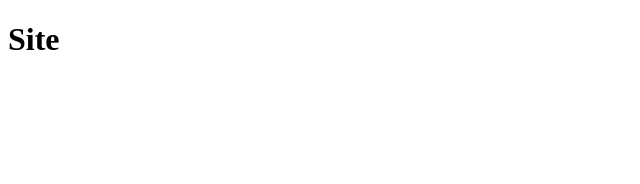
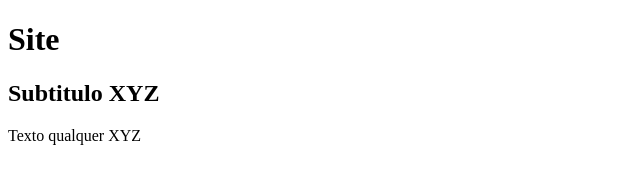
Before and after one commit to bsantostiago/teste-repo-2025, a plain HTML site: page index.html in a window 1280 px wide. Shown: the whole page, without its empty margins (0-640 px from the left). Drawn offline with Linux system fonts and the light colour scheme.

Commit message:
Adicione subtitulo e texto XYZ

```diff
--- a/index.html
+++ b/index.html
@@ -7,5 +7,12 @@
 </head>
 <body>
     <h1>Site</h1>
+
+
+    <h2>Subtitulo XYZ</h2>
+
+    <p>Texto qualquer XYZ</p>
+
+
 </body>
 </html>
```
